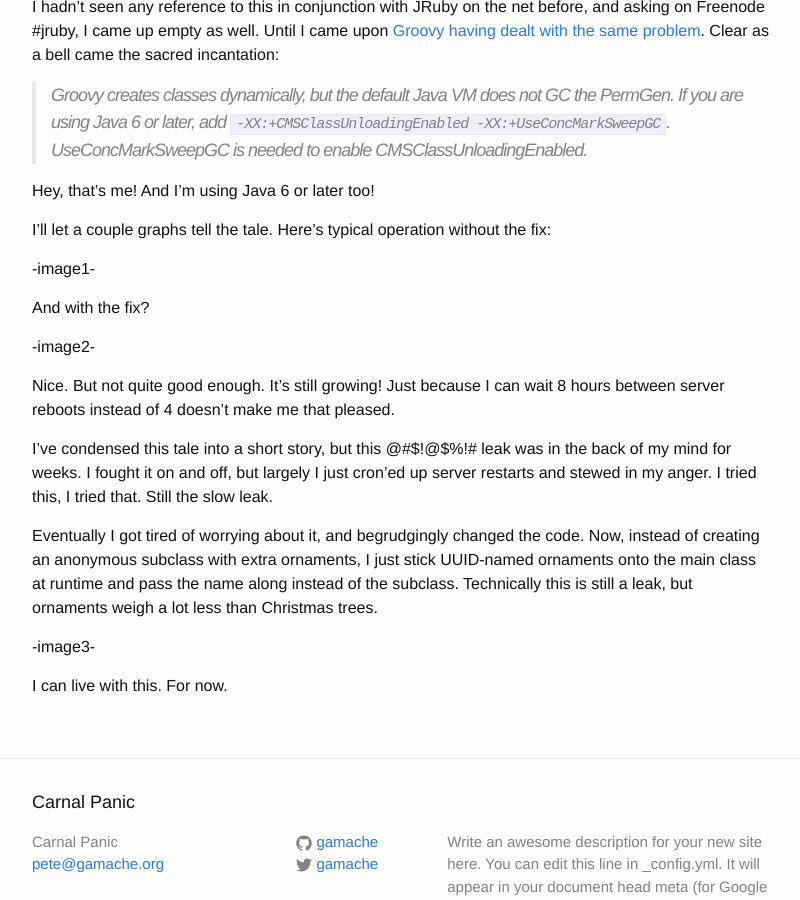
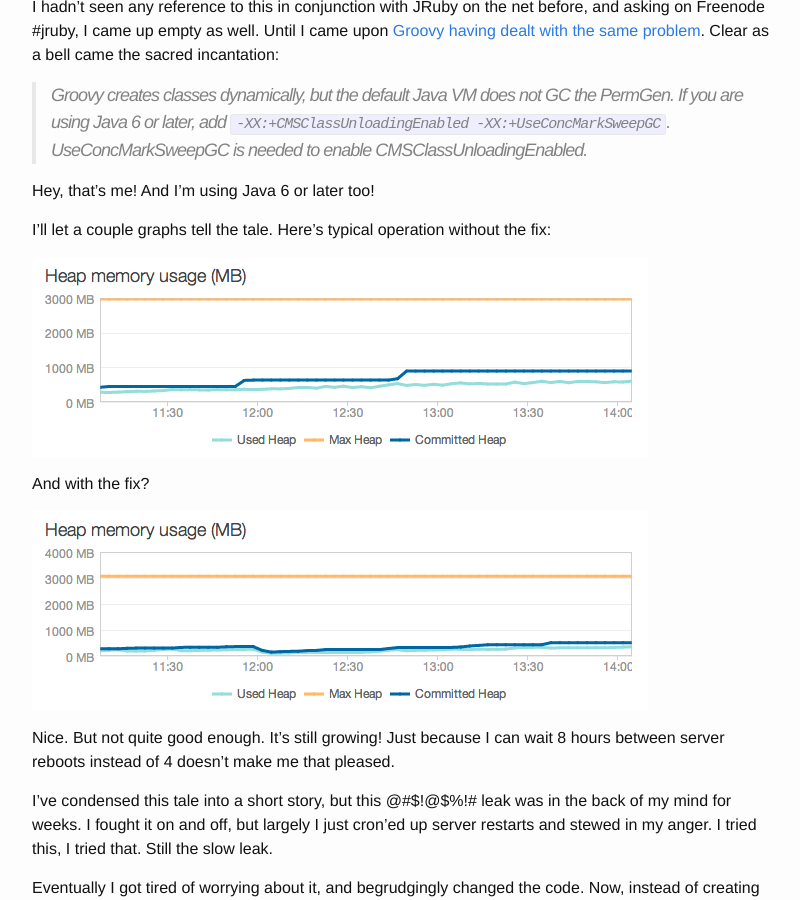
Before and after one commit to gamache/gamache.github.io, a Jekyll site: the page built from _posts/2014-01-05-tracking-a-jruby-memory-leak.markdown, in a window 1280 px wide and 900 px high, scrolled down 727 px. Shown: the whole window, without its empty margins (238-1038 px from the left). Built offline with Jekyll 4.4.1, drawn with Linux system fonts in a browser that asks for light colours.

Commit message:
added jruby leak images

```diff
--- a/_posts/2014-01-05-tracking-a-jruby-memory-leak.markdown
+++ b/_posts/2014-01-05-tracking-a-jruby-memory-leak.markdown
@@ -52,11 +52,11 @@ Hey, that’s me! And I’m using Java 6 or later too!
 I’ll let a couple graphs tell the tale. Here’s typical operation without
 the fix:
 
--image1-
+![Heap memory before fix](/images/jruby-leak/image1.png)
 
 And with the fix?
 
--image2-
+![Heap memory after fix](/images/jruby-leak/image2.png)
 
 Nice. But not quite good enough. It’s still growing! Just because I can wait
 8 hours between server reboots instead of 4 doesn’t make me that pleased.
@@ -72,6 +72,6 @@ I just stick UUID-named ornaments onto the main class at runtime and pass
 the name along instead of the subclass. Technically this is still a leak,
 but ornaments weigh a lot less than Christmas trees.
 
--image3-
+![Heap memory after avoidance](/images/jruby-leak/image2.png)
 
 I can live with this. For now.
```
Also changed, not shown: images/jruby-leak/image1.png (added), images/jruby-leak/image2.png (added), images/jruby-leak/image3.png (added).
